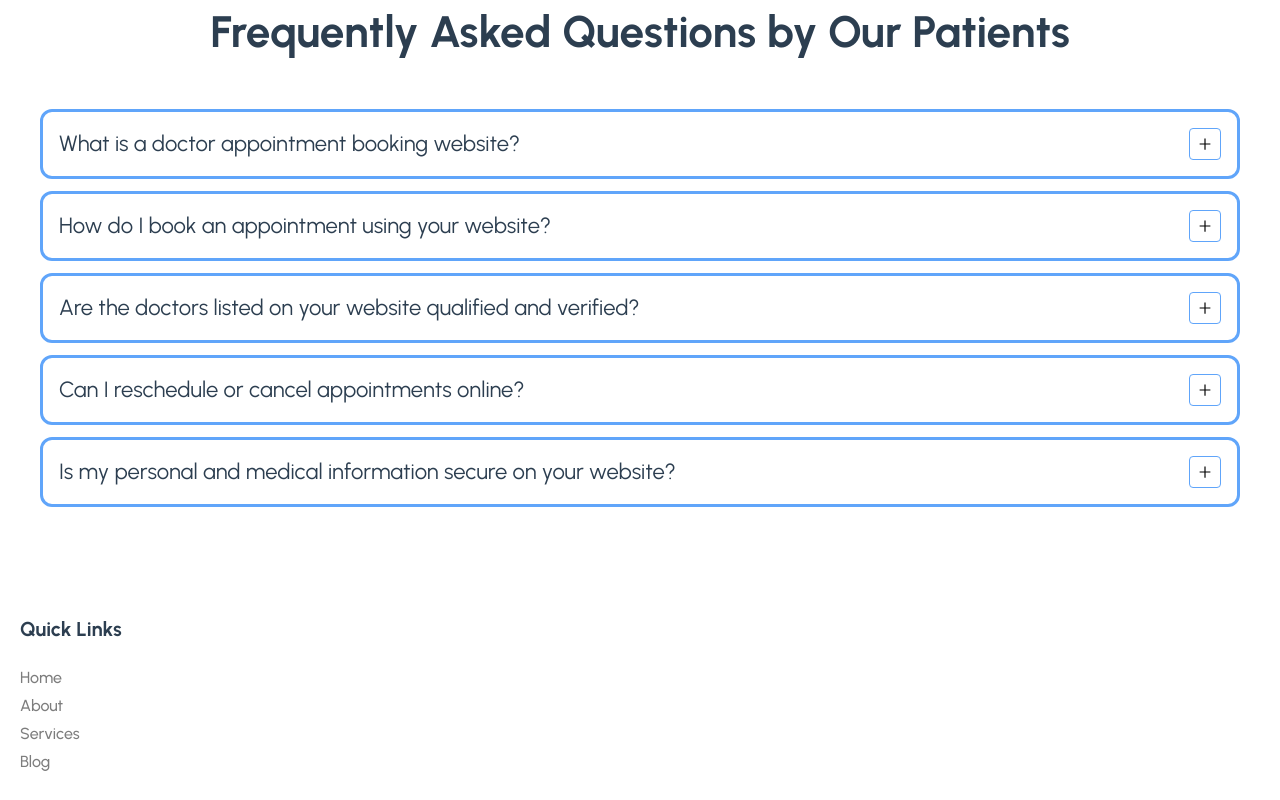
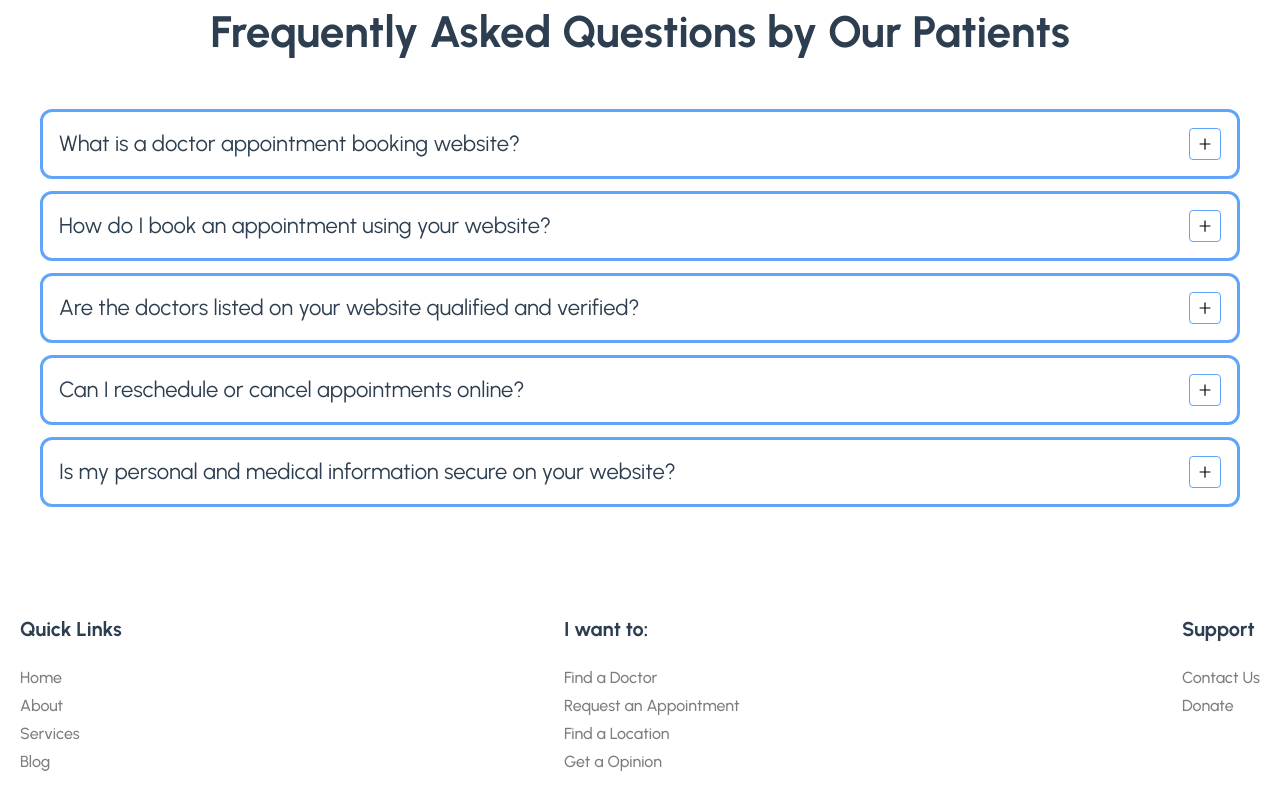
Before and after one commit to RavinduKavinda/doctor-appointment-booking, a React (Vite) app in the folder frontend/: page / in a window 1280 px wide. Shown: the part 4923-5723 px from the top of the page. Built offline with nearby package versions, Linux system fonts and the light colour scheme; a web font is replaced by a local one.

Commit message:
Footer needs support feild

```diff
--- a/frontend/src/components/Footer/Footer.jsx
+++ b/frontend/src/components/Footer/Footer.jsx
@@ -48,15 +48,15 @@ const quickLinks02 = [
   },
   {
     path: "/",
-    name: "Request an Appointment",
+    display: "Request an Appointment",
   },
   {
     path: "/",
-    name: "Find a Location",
+    display: "Find a Location",
   },
   {
     path: "/",
-    name: "Get a Opinion",
+    display: "Get a Opinion",
   },
 ];
 
@@ -97,6 +97,38 @@ const Footer = () => {
             </ul>
           </div>
 
+          {/* Needs */}
+          <div>
+            <h2 className="text-[20px] font-[700] mb-5 text-headingColor">
+              I want to:
+            </h2>
+            <ul>
+              {quickLinks02.map((item, index) => (
+                <li key={index}>
+                  <Link to={item.path} className=" font-[500] leading-7 text-[#7D7D7D] hover:text-blue-700 transition duration-300">
+                    {item.display}
+                  </Link>
+                </li>
+              ))}
+            </ul>
+          </div>
+
+          {/* Support */}
+          <div>
+            <h2 className="text-[20px] font-[700] mb-5 text-headingColor">
+              Support
+            </h2>
+            <ul>
+              {quickLinks03.map((item, index) => (
+                <li key={index}>
+                  <Link to={item.path} className=" font-[500] leading-7 text-[#7D7D7D] hover:text-blue-700 transition duration-300">
+                    {item.display}
+                  </Link>
+                </li>
+              ))}
+            </ul>
+          </div>
+
         </div>
       </div>
     </footer>
```
